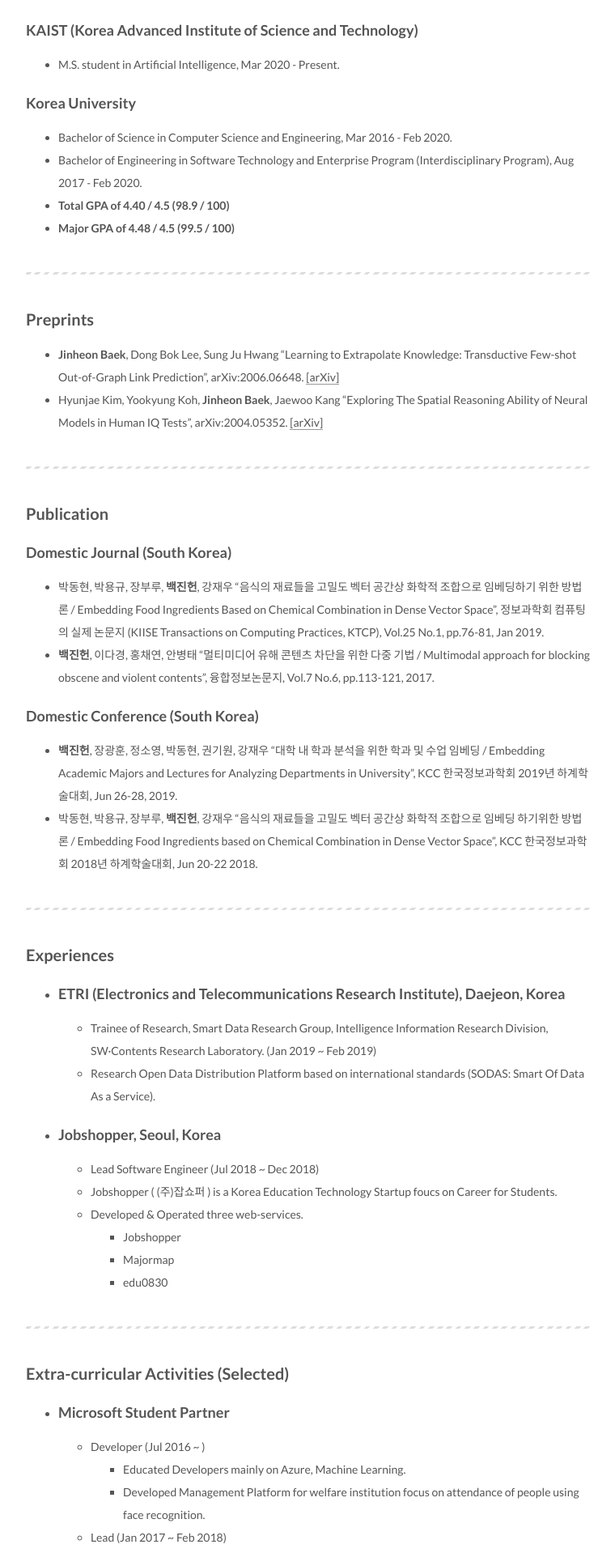
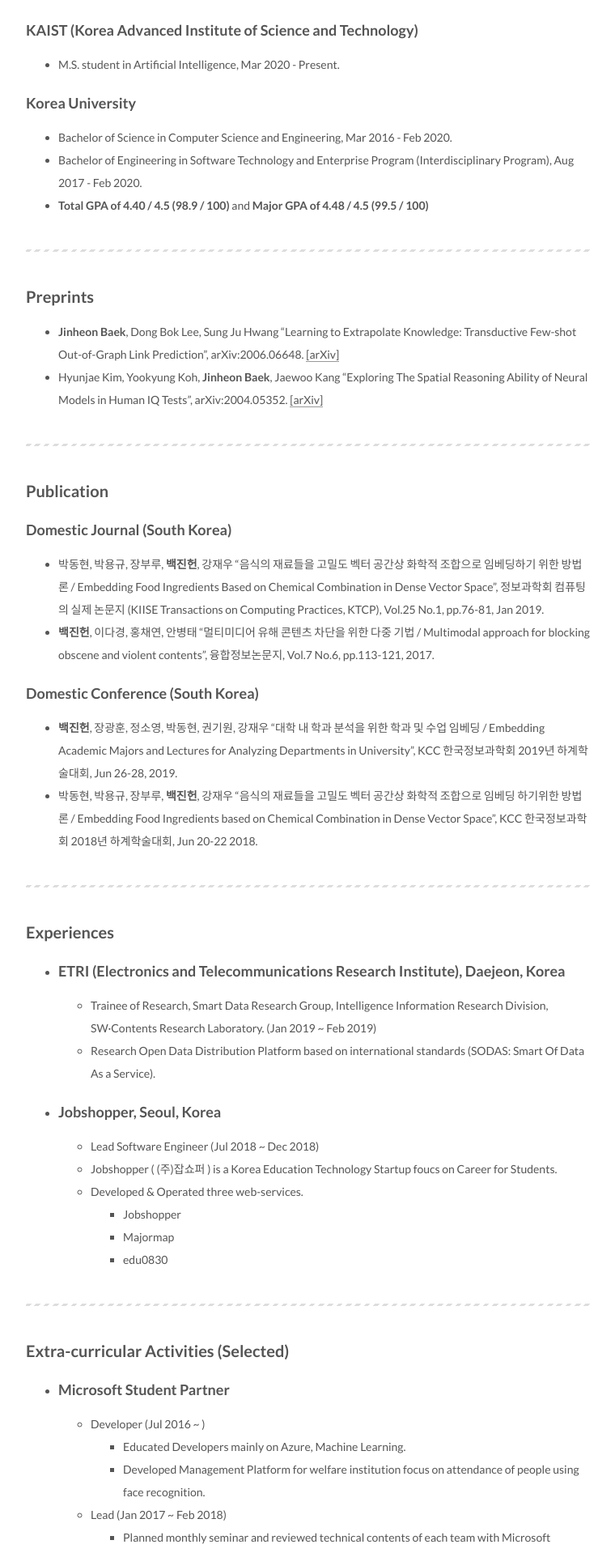
Before and after one commit to JinheonBaek/JinheonBaek.github.io, a Jekyll site: the page built from about/index.md, in a window 1280 px wide. Shown: the part 1073-2991 px from the top of the page at 81% size, without its empty margins (258-1018 px from the left). Built offline with Jekyll 4.4.1, drawn with Linux system fonts in a browser that asks for light colours; comment, search, counter and statistics services are not loaded.

Commit message:
(update): fix line of the major gpa

```diff
--- a/about/index.md
+++ b/about/index.md
@@ -36,8 +36,7 @@ Also, I am an outside technical director of Jobshopper ((주)잡쇼퍼), an AI-b
 
 * Bachelor of Science in Computer Science and Engineering, Mar 2016 - Feb 2020.
 * Bachelor of Engineering in Software Technology and Enterprise Program (Interdisciplinary Program), Aug 2017 - Feb 2020.
-* **Total GPA of 4.40 / 4.5 (98.9 / 100)**
-* **Major GPA of 4.48 / 4.5 (99.5 / 100)**
+* **Total GPA of 4.40 / 4.5 (98.9 / 100)** and **Major GPA of 4.48 / 4.5 (99.5 / 100)**
 
 ---
 
```
Also changed, not shown: 3 other files.
